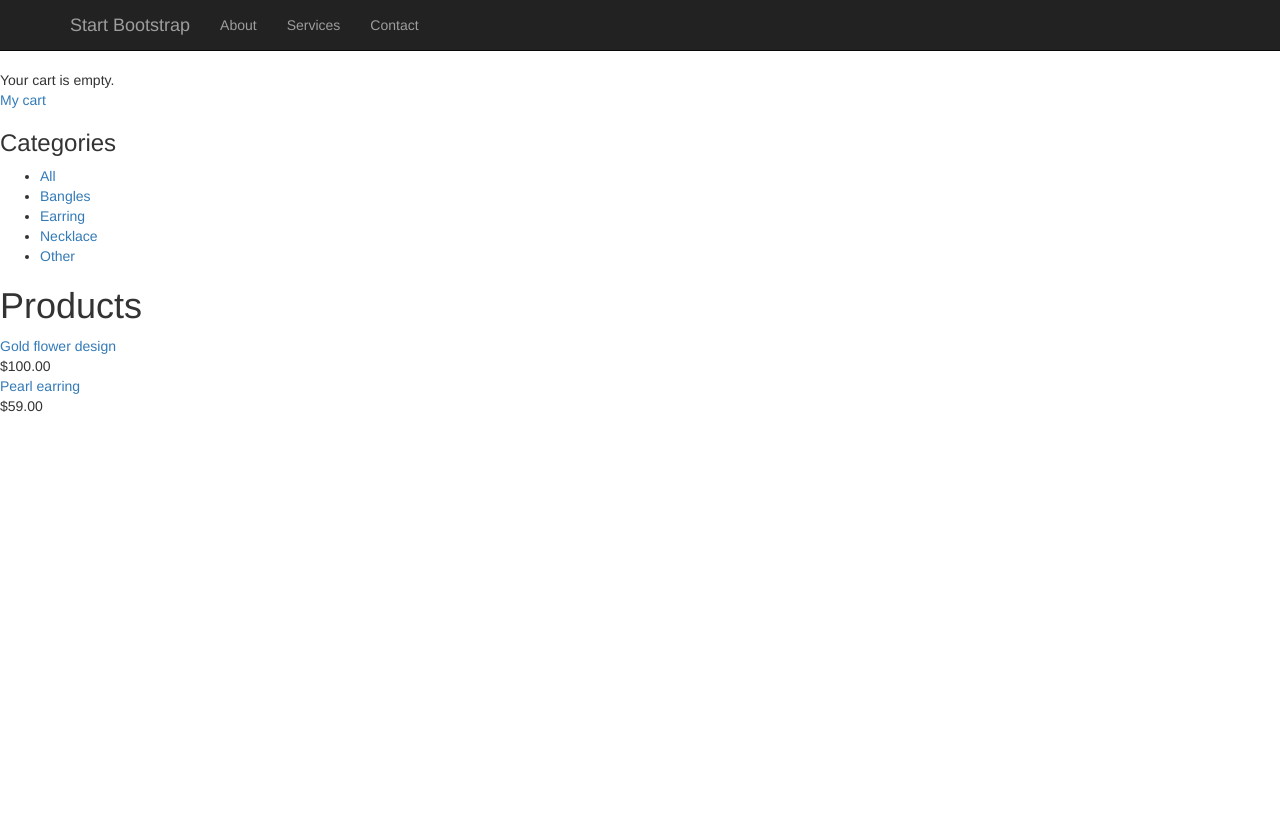
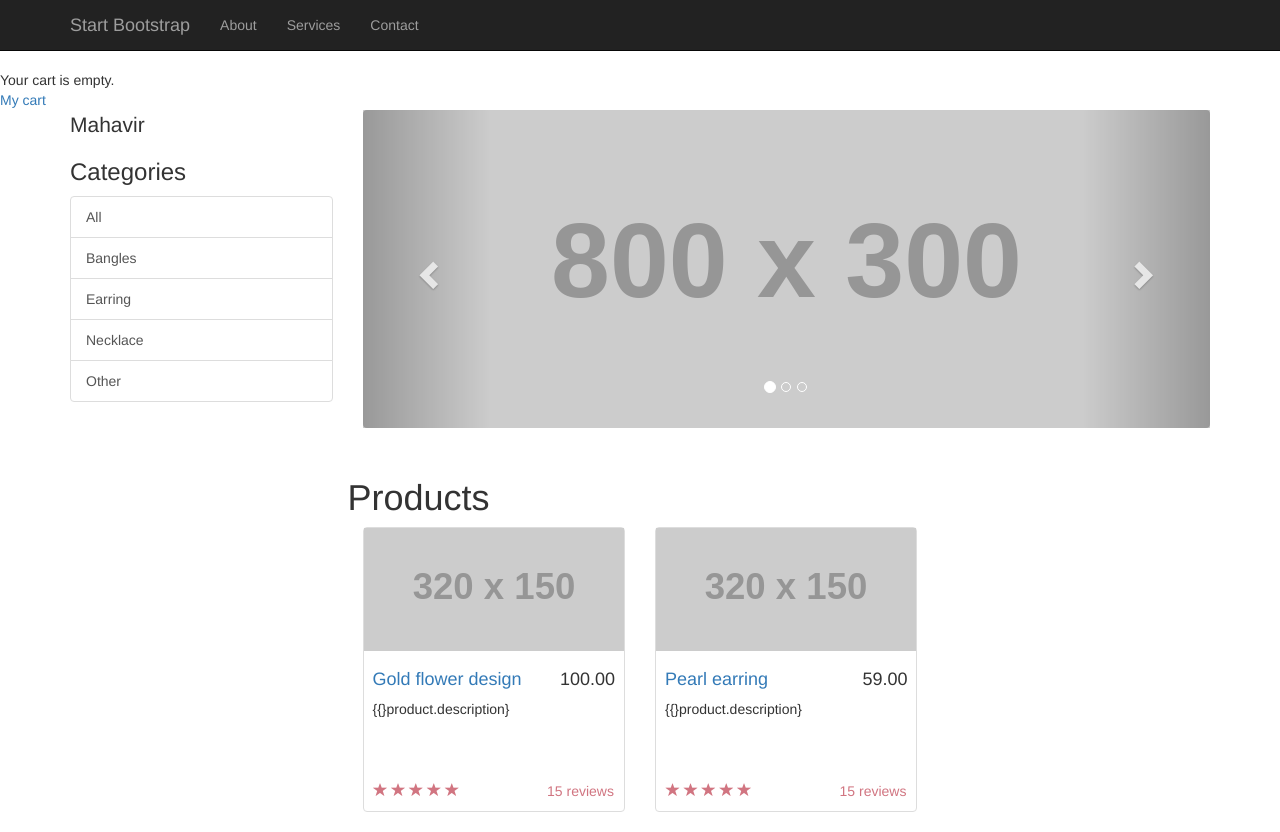
Before and after one commit to DevenBhalerao/OnlineShop, a Django app: page / in a window 1280 px wide. Before the commit the page ends 412 px from the top, so only its background shows below. Run offline with Django 3.2, Linux system fonts and the light colour scheme; data comes from the database, SQL or seed files in the repository; both versions use the stored data as it was after the commit; grey boxes labelled with a size stand in for pictures from a placeholder-image service; some libraries are stand-ins or nearby versions.

Commit message:
added css for product list page

```diff
--- a/templates/shop/base.html
+++ b/templates/shop/base.html
@@ -1,10 +1,7 @@
-{% load static %}
+{% load staticfiles %}
 <!DOCTYPE html>
 <html>
 <head>
-	<meta charset="utf-8" />
-
-
 	<meta charset="utf-8">
 	<meta http-equiv="X-UA-Compatible" content="IE=edge">
 	<meta name="viewport" content="width=device-width, initial-scale=1">
@@ -13,10 +10,10 @@
 
 	<title>{% block title %}My shop{% endblock %}</title>
 	<!-- Bootstrap Core CSS -->
-    <link href={% static "css/bootstrap.min.css" %} rel="stylesheet">
+	<link rel="stylesheet" href="{% static 'css/bootstrap.min.css' %}" >
 
 	<!-- Custom CSS -->
-    <link href={% static "css/shop-homepage.css" %} rel="stylesheet">
+	<link rel="stylesheet" href="{% static 'css/shop-homepage.css' %}" >
 
 	<!-- HTML5 Shim and Respond.js IE8 support of HTML5 elements and media queries -->
 	<!-- WARNING: Respond.js doesn't work if you view the page via file:// -->
@@ -46,8 +43,10 @@
     		<a href="{% url "cart:cart_detail" %}">My cart</a>
     	</div>
     	<div>
+    		<div class="container">
     			{% block content %}
     			{% endblock %}
     		</div>
+    	</div>
     </body>
     </html>
--- /dev/null
+++ b/templates/shop/product/image-carousel.html
@@ -0,0 +1,32 @@
+
+
+<div class="row carousel-holder">
+
+    <div class="col-md-12">
+        <div id="carousel-example-generic" class="carousel slide" data-ride="carousel">
+            <ol class="carousel-indicators">
+                <li data-target="#carousel-example-generic" data-slide-to="0" class="active"></li>
+                <li data-target="#carousel-example-generic" data-slide-to="1"></li>
+                <li data-target="#carousel-example-generic" data-slide-to="2"></li>
+            </ol>
+            <div class="carousel-inner">
+                <div class="item active">
+                    <img class="slide-image" src="http://placehold.it/800x300" alt="">
+                </div>
+                <div class="item">
+                    <img class="slide-image" src="http://placehold.it/800x300" alt="">
+                </div>
+                <div class="item">
+                    <img class="slide-image" src="http://placehold.it/800x300" alt="">
+                </div>
+            </div>
+            <a class="left carousel-control" href="#carousel-example-generic" data-slide="prev">
+                <span class="glyphicon glyphicon-chevron-left"></span>
+            </a>
+            <a class="right carousel-control" href="#carousel-example-generic" data-slide="next">
+                <span class="glyphicon glyphicon-chevron-right"></span>
+            </a>
+        </div>
+    </div>
+
+</div>
--- a/templates/shop/product/list.html
+++ b/templates/shop/product/list.html
@@ -4,26 +4,55 @@
 {% if category %}{{ category.name }}{% else %}Products{% endif %}
 {% endblock %}
 {% block content %}
-<div>
+<div class="row">
+	<div class="col-md-3">
+		<p class="lead">Mahavir</p>
 		<h3>Categories</h3>
-	<ul>
-		<li>
-			<a href="{% url "shop:product_list" %}">All</a>
-		</li>
+		<div class="list-group">
+			<a href="{% url "shop:product_list"%}" class="list-group-item"  >All</a>
+
 			{% for c in categories %}
-			<li>
-				<a href="{{ c.get_absolute_url }}">{{ c.name }}</a>
-			</li>
+
+			<a href="{{ c.get_absolute_url }}" class="list-group-item">{{ c.name }}</a>
+
 			{% endfor %}
-</ul>
+
 		</div>
-<div id="main" class="product-list">
+	</div>
+
+	<div class="col-md-9">
+
+		{% include 'shop/product/image-carousel.html' %}
+
+		<div class="row">
 				<h1>{% if category %}{{ category.name }}{% else %}Products{% endif %}</h1>
 				{% for product in products %}
-		<div class="item">
-			<a href="{{ product.get_absolute_url }}">{{ product.name }}</a><br>
-				${{ product.price }}
+				<div class="col-sm-4 col-lg-4 col-md-4">
+                        <div class="thumbnail">
+                            <img src="http://placehold.it/320x150" alt="">
+                            <div class="caption">
+                                <h4 class="pull-right">{{ product.price }}</h4>
+                                <h4><a href="{{ product.get_absolute_url }}">{{ product.name }}</a>
+                                </h4>
+                                <p>{{}product.description}</p>
                             </div>
+                            <div class="ratings">
+                                <p class="pull-right">15 reviews</p>
+                                <p>
+                                    <span class="glyphicon glyphicon-star"></span>
+                                    <span class="glyphicon glyphicon-star"></span>
+                                    <span class="glyphicon glyphicon-star"></span>
+                                    <span class="glyphicon glyphicon-star"></span>
+                                    <span class="glyphicon glyphicon-star"></span>
+                                </p>
+                            </div>
+                        </div>
+                    </div>
+
 				{% endfor %}
 		</div>
+
+	</div>
+
+</div>
 {% endblock %}
```
Also changed, not shown: Mahavir/settings.py (+7 -2 lines), db.sqlite3, 3 other files. Lines whose indentation alone changed are shown as unchanged.
